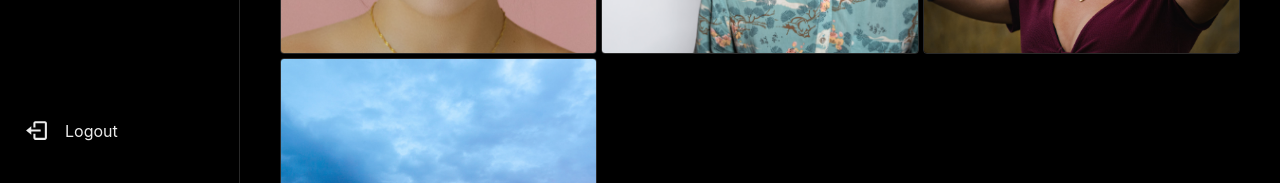
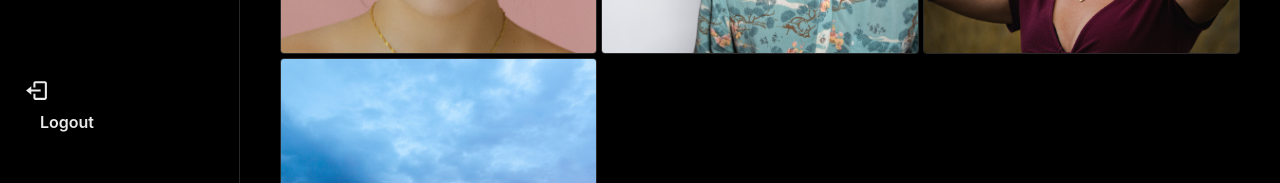
Before and after one commit to lalocesar2003/chologram, a React (Vite) app: page /1 in a window 1280 px wide. Shown: the part 617-800 px from the top of the page. Built offline with nearby package versions, Linux system fonts and the light colour scheme.

Commit message:
3 horas con 37 minutos

```diff
--- a/src/App.jsx
+++ b/src/App.jsx
@@ -1,16 +1,24 @@
-import { Route, Routes } from "react-router-dom";
+import { Route, Routes, Navigate } from "react-router-dom";
 import HomePage from "./pages/HomePage/HomePage";
 import AuthPage from "./pages/AuthPage/AuthPage";
 import PageLayout from "./layouts/PageLayout/PageLayout";
 import ProfilePage from "./pages/ProfilePage/ProfilePage";
+import useAuthStore from "./store/authStore";
 
 function App() {
+  const authUser = useAuthStore((state) => state.user);
   return (
     <>
       <PageLayout>
         <Routes>
-          <Route path="/" element={<HomePage />} />
-          <Route path="/auth" element={<AuthPage />} />
+          <Route
+            path="/"
+            element={authUser ? <HomePage /> : <Navigate to="/auth" />}
+          />
+          <Route
+            path="/auth"
+            element={!authUser ? <AuthPage /> : <Navigate to="/" />}
+          />
           <Route path="/:username" element={<ProfilePage />} />
         </Routes>
       </PageLayout>
--- a/src/components/Sidebar/Sidebar.jsx
+++ b/src/components/Sidebar/Sidebar.jsx
@@ -1,4 +1,4 @@
-import { Avatar, Tooltip, Box, Flex, Link } from "@chakra-ui/react";
+import { Avatar, Tooltip, Box, Flex, Link, Button } from "@chakra-ui/react";
 import { Link as RouterLink } from "react-router-dom";
 import {
   CreatePostLogo,
@@ -9,6 +9,7 @@ import {
 } from "../../assets/constants";
 import { AiFillHome } from "react-icons/ai";
 import { BiLogOut } from "react-icons/bi";
+import useLogout from "../../hoooks/useLogout";
 
 const Sidebar = () => {
   const sidebarItems = [
@@ -35,7 +36,7 @@ const Sidebar = () => {
       link: "/asaprogrammer",
     },
   ];
-
+  const { handleLogout, isLoggingOut, error } = useLogout();
   return (
     <Box
       height="100vh"
@@ -107,9 +108,7 @@ const Sidebar = () => {
           display={{ base: "block", md: "none" }}
         >
           <Link
-            display="flex"
-            to="/auth"
-            as={RouterLink}
+            onClick={handleLogout}
             alignItems="center"
             gap={4}
             _hover={{ bg: "whiteAlpha.400" }}
@@ -120,7 +119,14 @@ const Sidebar = () => {
             justifyContent={{ base: "center", md: "flex-start" }}
           >
             <BiLogOut size={25} />
-            <Box display={{ base: "none", md: "block" }}>Logout</Box>
+            <Button
+              display={{ base: "none", md: "block" }}
+              variant={"ghost"}
+              _hover={{ bg: "transparent" }}
+              isLoading={isLoggingOut}
+            >
+              Logout
+            </Button>
           </Link>
         </Tooltip>
       </Flex>
--- /dev/null
+++ b/src/hoooks/useLogout.js
@@ -0,0 +1,22 @@
+import { useSignOut } from "react-firebase-hooks/auth";
+import { auth } from "../firebase/firebase";
+import useShowToast from "./useShowToast";
+
+const useLogout = () => {
+  const [signOut, isLoggingOut, error] = useSignOut(auth);
+  const showToast = useShowToast();
+
+  const handleLogout = async () => {
+    try {
+      await signOut();
+      localStorage.removeItem("user-info");
+      console.log("logget");
+    } catch (error) {
+      showToast("Error", error.message, "error");
+    }
+  };
+
+  return { handleLogout, isLoggingOut, error };
+};
+
+export default useLogout;
--- a/src/hoooks/useSignUpWithEmailAndPassword.js
+++ b/src/hoooks/useSignUpWithEmailAndPassword.js
@@ -3,11 +3,13 @@ import { auth } from "../firebase/firebase";
 import { doc, setDoc } from "firebase/firestore";
 import { firestore } from "../firebase/firebase";
 import useShowToast from "./useShowToast";
+import useAuthStore from "../store/authStore";
 
 const useSignUpWithEmailAndPassword = () => {
   const [createUserWithEmailAndPassword, loading, error] =
     useCreateUserWithEmailAndPassword(auth);
   const showToast = useShowToast();
+  const loginUser = useAuthStore((state) => state.login);
 
   const signup = async (inputs) => {
     if (
@@ -47,6 +49,7 @@ const useSignUpWithEmailAndPassword = () => {
 
         await setDoc(doc(firestore, "users", newUser.user.uid), userDoc);
         localStorage.setItem("user-info", JSON.stringify(userDoc));
+        loginUser(userDoc);
       }
     } catch (error) {
       showToast("Error", error.message, "error");
--- /dev/null
+++ b/src/store/authStore.js
@@ -0,0 +1,10 @@
+import { create } from "zustand";
+
+const useAuthStore = create((set) => ({
+  user: null,
+  login: (user) => set({ user }),
+  logout: () => set({ user: null }),
+  setUser: (user) => set({ user }),
+}));
+
+export default useAuthStore;
```
